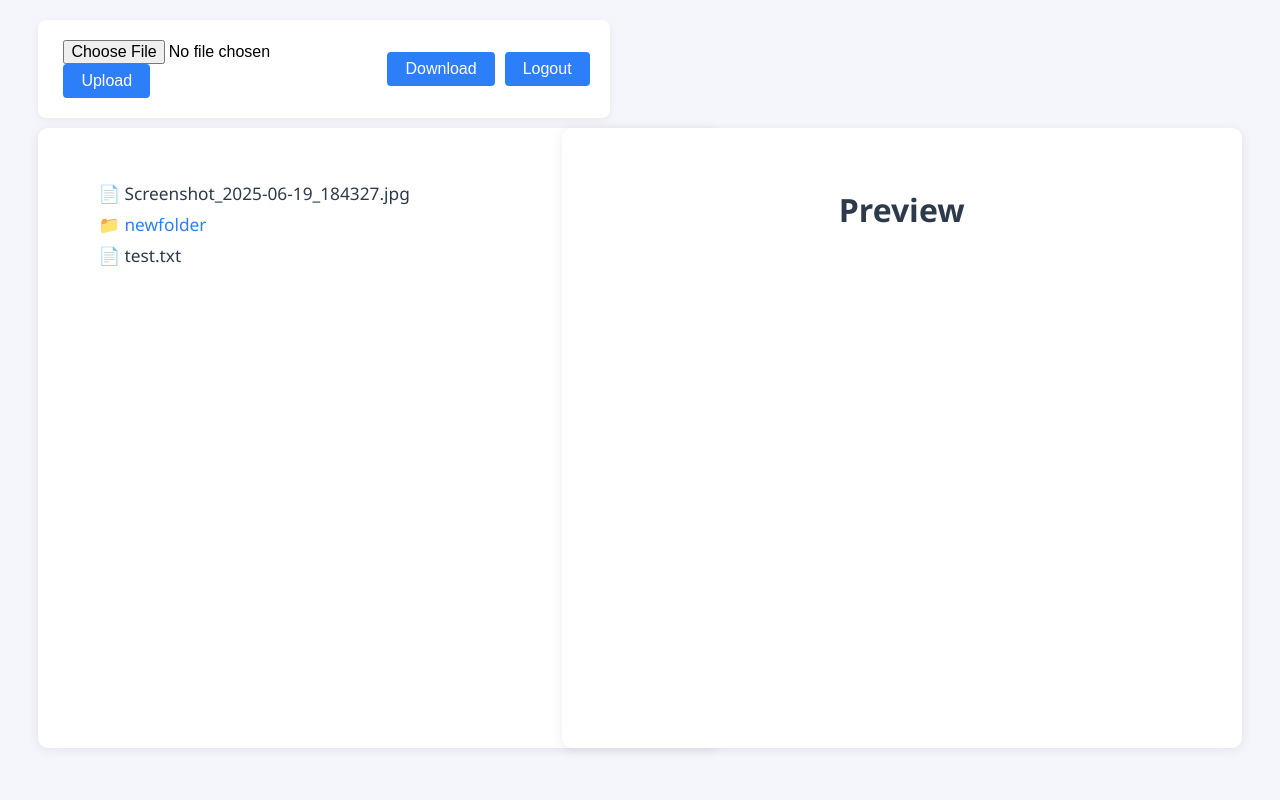
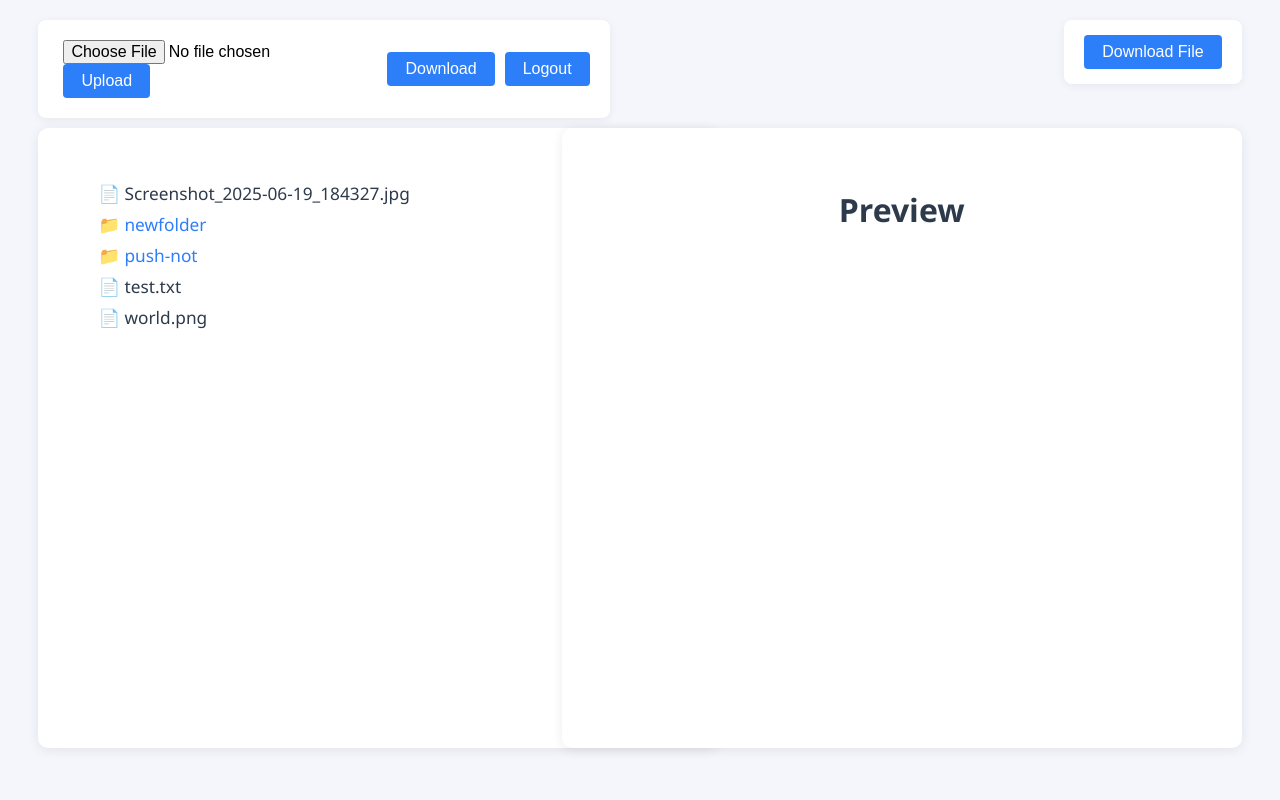
Before and after one commit to awsome-webdev/openCloud, a Flask app: page /app in a window 1280 px wide. Run offline with Flask 3, Linux system fonts and the light colour scheme; the visitor is signed in with stand-in values (Sample User, id 1).

Commit message:
-added independent file download

```diff
--- a/static/script.js
+++ b/static/script.js
@@ -41,6 +41,7 @@ async function open_file(path) {
     const pre = document.getElementById('pre-parent')
     pre.innerHTML = "Loading...";
     pre.innerHTML = "";
+    pre.setAttribute('path', path)
     if (file.ok) {
         const contentType = file.headers.get("Content-Type");
         if (contentType.startsWith("image/")) {
@@ -60,7 +61,7 @@ async function open_file(path) {
         pre.innerHTML = `<pre style="white-space:pre-wrap;word-break:break-all;">${text}</pre>`;
     } else {
         // For other types, offer download
-        pre.innerHTML = `<a href="/file?path=${encodeURIComponent(path)}" download>Download file</a>`;
+        pre.innerHTML = `<a href="/file?path=${encodeURIComponent(path)}" download>Download file (File type not supported)</a>`;
     }
     }
 }
@@ -107,7 +108,14 @@ uploadForm.addEventListener("submit", async function(e) {
 
 // Download file
 function downloadFile(path) {
-    window.location.href = `/download?path=${path}`;
+    const path2 = document.getElementById('pre-parent').getAttribute('path');
+    if (!path2 || path2 === "" || path2 === "undefined") {
+        alert("No file selected for download.");
+        return;
+    }
+    else {
+        window.location.href = `/download?path=${path2}`;
+    }
 }
 function downloadPath() {
     window.location.href = `/download?path=${currentPath}`;
--- a/static/style.css
+++ b/static/style.css
@@ -23,6 +23,21 @@ h1 {
     border-radius: 8px;
     box-shadow: 0 2px 8px rgba(0,0,0,0.06);
     width: 41.5vw;
+}
+#toolbar2 {
+    position: absolute;
+    right: 3vw;
+    display: flex;
+    justify-content: center;
+    align-items: center;
+    gap: 10px;
+    margin: 20px auto 30px auto;
+    padding: 15px 20px;
+    background: #fff;
+    border-radius: 8px;
+    box-shadow: 0 2px 8px rgba(0,0,0,0.06);
+    max-width: 41.5vw;
+
 }
 #upload-form {
     margin: 5px;
--- a/templates/index.html
+++ b/templates/index.html
@@ -17,6 +17,9 @@
             <div id="folder-parent">
             <!-- File/folder tree will be rendered here -->
         </div>
+        <div id="toolbar2">
+            <button onclick="downloadFile()">Download File</button>
+        </div>
         <div id="pre-parent">
             <h1>Preview</h1>
         </div>
```
Also changed, not shown: root/world.png (added).
